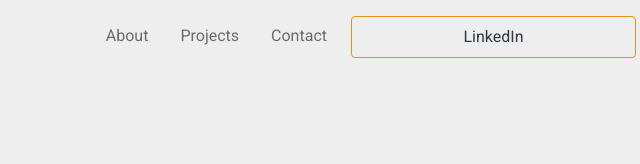
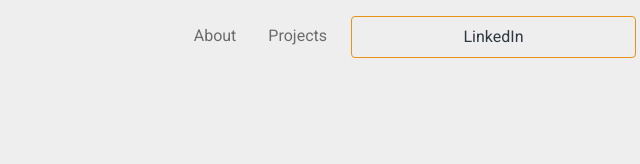
Before and after one commit to janxavierv17/jx-protfolio, a plain HTML site: page index.html in a window 1280 px wide. Shown: the top 164 px of the page, 542-1182 px from the left. Drawn offline with nearby package versions, Linux system fonts and the light colour scheme.

Commit message:
removed contact.

```diff
--- a/index.html
+++ b/index.html
@@ -47,9 +47,6 @@
                   </li>
                   <li class="nav-item p-2">
                     <a class="nav-link" href="#projects">Projects</a>
-                  </li>
-                  <li class="nav-item p-2">
-                    <a class="nav-link" href="#contact">Contact</a>
                   </li>
                   <li class="nav-item p-2">
                     <a class="nav-link btn btn-outline-custom" target="_blank" href="https://www.linkedin.com/in/janv/">LinkedIn</a>
```
